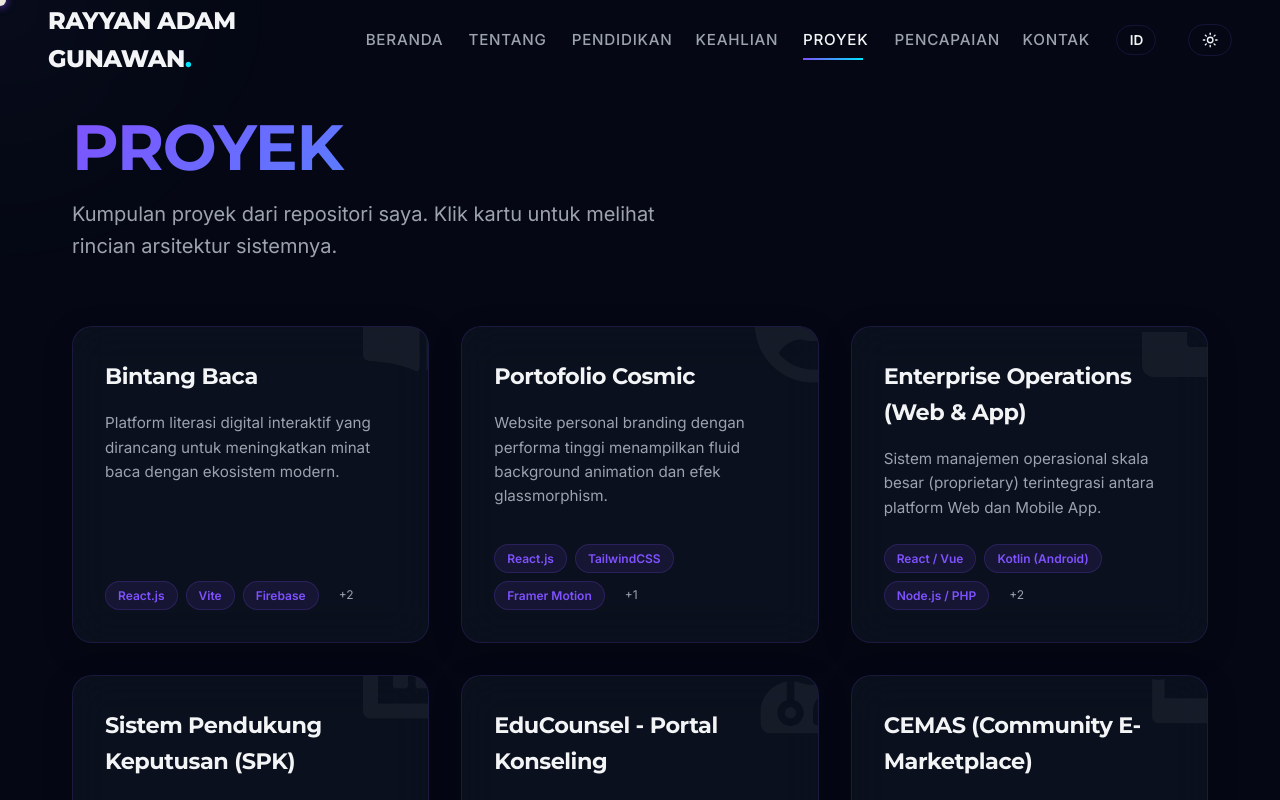
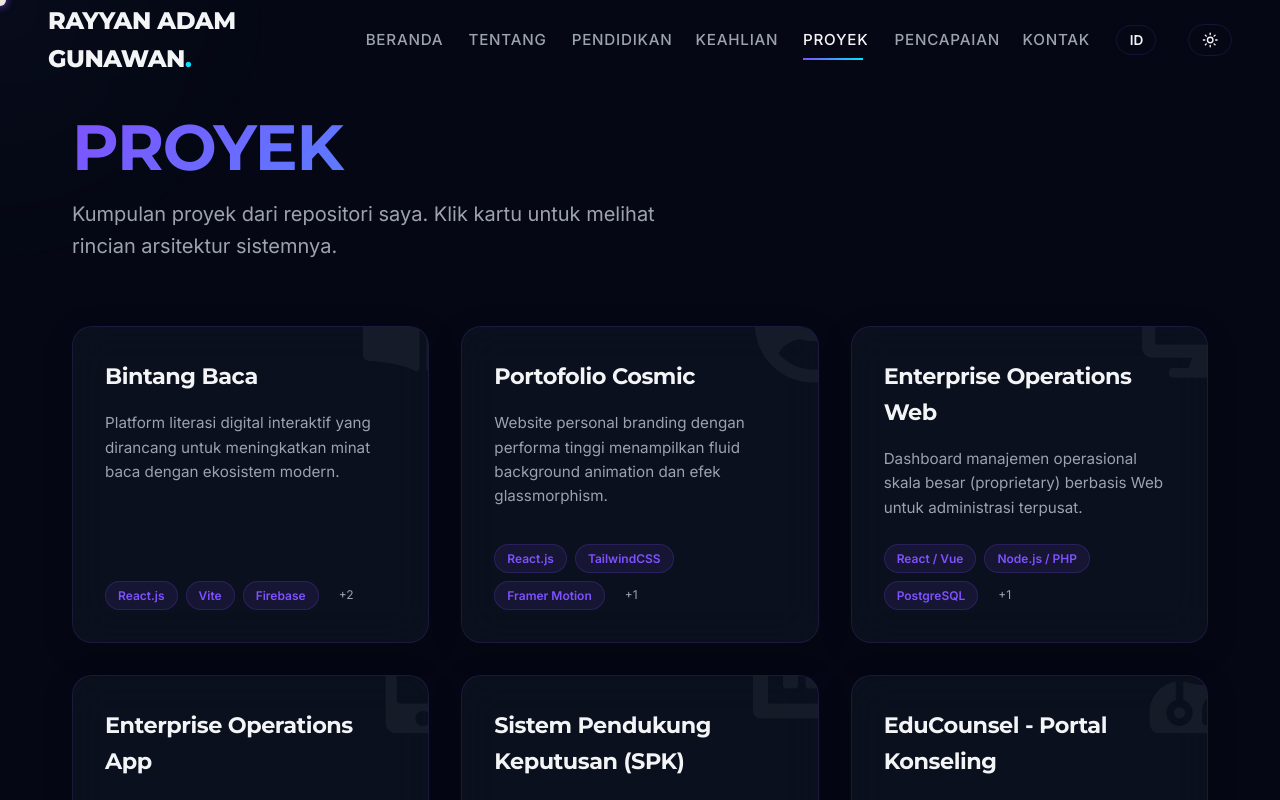
Before and after one commit to rayyanadamgunawan/portofolio_rayyan, a React (Vite) app: page /projects in a window 1280 px wide. Shown: the top 800 px of the page. Built offline with nearby package versions, Linux system fonts and the light colour scheme.

Commit message:
fix: update project features, split enterprise web/app, remove CEMAS link, explicitly state programming languages

```diff
--- a/src/pages/Projects.jsx
+++ b/src/pages/Projects.jsx
@@ -1,7 +1,7 @@
 import React, { useContext, useState } from 'react';
 import { LangContext } from '../contexts/LangContext';
 import { motion, AnimatePresence } from 'framer-motion';
-import { FaGithub, FaExternalLinkAlt, FaRocket, FaTimes, FaBookOpen, FaUserCircle, FaBriefcase, FaChartBar, FaUserMd, FaShieldAlt, FaStore } from 'react-icons/fa';
+import { FaGithub, FaExternalLinkAlt, FaRocket, FaTimes, FaBookOpen, FaUserCircle, FaBriefcase, FaChartBar, FaUserMd, FaStore, FaMobileAlt, FaDesktop } from 'react-icons/fa';
 
 const manualProjects = [
   {
@@ -52,31 +52,52 @@ const manualProjects = [
   },
   {
     id: 3,
-    title: 'Enterprise Operations (Web & App)',
-    titleEn: 'Enterprise Operations (Web & App)',
-    icon: <FaBriefcase size={40} />,
-    description: 'Sistem manajemen operasional skala besar (proprietary) terintegrasi antara platform Web dan Mobile App.',
-    descriptionEn: 'Large-scale integrated operational management system (proprietary) across Web and Mobile App platforms.',
-    fullDesc: 'Sistem operasional ini dirancang khusus untuk memenuhi standar industri enterprise berisiko tinggi. Fungsionalitas aplikasi mencakup pemantauan data operasional harian, manajemen aset, pencatatan log petugas di lapangan secara mobile, dan sinkronisasi data terpusat ke dashboard web. Proyek ini bersifat rahasia (confidential) sehingga detail entitas tidak dipublikasikan.',
-    fullDescEn: 'This operational system is specifically designed to meet high-risk enterprise industry standards. Application functionality includes daily operational data monitoring, asset management, mobile field worker logging, and centralized data synchronization to a web dashboard. This project is confidential.',
+    title: 'Enterprise Operations Web',
+    titleEn: 'Enterprise Operations Web',
+    icon: <FaDesktop size={40} />,
+    description: 'Dashboard manajemen operasional skala besar (proprietary) berbasis Web untuk administrasi terpusat.',
+    descriptionEn: 'Large-scale Web-based operational management dashboard (proprietary) for centralized administration.',
+    fullDesc: 'Sistem operasional web ini dirancang khusus untuk memenuhi standar industri enterprise berisiko tinggi. Fungsionalitas utamanya mencakup pemantauan data operasional harian secara real-time, manajemen aset, serta rekapitulasi data dari lapangan. Proyek ini bersifat rahasia (confidential).',
+    fullDescEn: 'This web operational system is specifically designed to meet high-risk enterprise industry standards. Its main functionality includes real-time daily operational data monitoring, asset management, and field data recapitulation. This project is confidential.',
     features: [
-      'Dashboard Web Terpusat: Memvisualisasikan seluruh data operasional lapangan dalam satu layar pemantauan.',
-      'Mobile Field Input: Aplikasi Android untuk petugas lapangan menginput data dengan dukungan kapabilitas offline-first.',
+      'Dashboard Web Terpusat: Memvisualisasikan seluruh data operasional lapangan dalam satu layar pemantauan interaktif.',
       'Sistem Otorisasi Berjenjang: Hak akses kompleks (Role-based Access Control) dari level operator hingga manajemen atas.',
       'Laporan Otomatis: Generator dokumen (PDF/Excel) untuk pelaporan operasional harian dan bulanan.'
     ],
     featuresEn: [
-      'Centralized Web Dashboard: Visualizes all field operational data in a single monitoring screen.',
-      'Mobile Field Input: Android app for field workers to input data with offline-first capabilities.',
+      'Centralized Web Dashboard: Visualizes all field operational data in a single interactive monitoring screen.',
       'Multi-tier Authorization: Complex Role-based Access Control (RBAC) from operator to upper management.',
       'Automated Reporting: Document generator (PDF/Excel) for daily and monthly operational reporting.'
     ],
-    tech: ['React / Vue', 'Kotlin (Android)', 'Node.js / PHP', 'PostgreSQL', 'REST API'],
+    tech: ['React / Vue', 'Node.js / PHP', 'PostgreSQL', 'REST API'],
     link: null,
     demo: null
   },
   {
     id: 4,
+    title: 'Enterprise Operations App',
+    titleEn: 'Enterprise Operations App',
+    icon: <FaMobileAlt size={40} />,
+    description: 'Aplikasi Android pendamping untuk petugas lapangan (proprietary) dengan sinkronisasi ke server pusat.',
+    descriptionEn: 'Companion Android app for field workers (proprietary) with synchronization to the central server.',
+    fullDesc: 'Aplikasi mobile ini ditujukan untuk petugas lapangan di lingkungan operasional enterprise. Sistem ini berfokus pada kemudahan input data dalam kondisi mobilitas tinggi. Dibekali kemampuan bekerja secara offline ketika konektivitas terputus, dan otomatis sinkronisasi (sync) saat jaringan kembali stabil. Proyek ini bersifat rahasia.',
+    fullDescEn: 'This mobile app is intended for field workers in an enterprise operational environment. The system focuses on easy data input under high mobility conditions. Equipped with offline capabilities when connectivity drops, and automatically syncs when the network stabilizes. This project is confidential.',
+    features: [
+      'Mobile Field Input: Form pencatatan data harian yang dioptimalkan untuk perangkat mobile.',
+      'Offline-First Sync: Data tetap bisa diinput tanpa internet dan otomatis terkirim saat online.',
+      'Geotagging & Kamera: Pencatatan bukti lapangan yang mengikat kordinat GPS dan waktu.'
+    ],
+    featuresEn: [
+      'Mobile Field Input: Daily data logging form optimized for mobile devices.',
+      'Offline-First Sync: Data can be logged without internet and automatically sends when online.',
+      'Geotagging & Camera: Field evidence logging tied to GPS coordinates and time.'
+    ],
+    tech: ['Kotlin / Flutter', 'SQLite / Room', 'REST API Client', 'Geolocation'],
+    link: null,
+    demo: null
+  },
+  {
+    id: 5,
     title: 'Sistem Pendukung Keputusan (SPK)',
     titleEn: 'Decision Support System (DSS)',
     icon: <FaChartBar size={40} />,
@@ -99,7 +120,7 @@ const manualProjects = [
     demo: null
   },
   {
-    id: 5,
+    id: 6,
     title: 'EduCounsel - Portal Konseling',
     titleEn: 'EduCounsel - Counseling Portal',
     icon: <FaUserMd size={40} />,
@@ -122,7 +143,7 @@ const manualProjects = [
     demo: null
   },
   {
-    id: 6,
+    id: 7,
     title: 'CEMAS (Community E-Marketplace)',
     titleEn: 'CEMAS (Community E-Marketplace)',
     icon: <FaStore size={40} />,
@@ -141,7 +162,7 @@ const manualProjects = [
       'Order Tracking Dashboard: Dedicated panel to track transaction status from ordering to delivery.'
     ],
     tech: ['Web Framework', 'Database SQL', 'REST API', 'Payment/Cart System'],
-    link: 'https://github.com/rayyanadamgunawan/nelay',
+    link: null,
     demo: null
   }
 ];
@@ -395,7 +416,7 @@ const Projects = () => {
 
                   <div>
                     <h4 style={{ fontSize: '1rem', color: 'var(--text-main)', marginBottom: '0.75rem', fontWeight: 600, textTransform: 'uppercase', letterSpacing: '0.05em' }}>
-                      Tech Stack:
+                      {lang === 'id' ? 'Tech Stack & Bahasa Pemrograman:' : 'Tech Stack & Languages Used:'}
                     </h4>
                     <motion.div layoutId={`project-tech-${selectedProject.id}`} style={{
                       display: 'flex',
```
